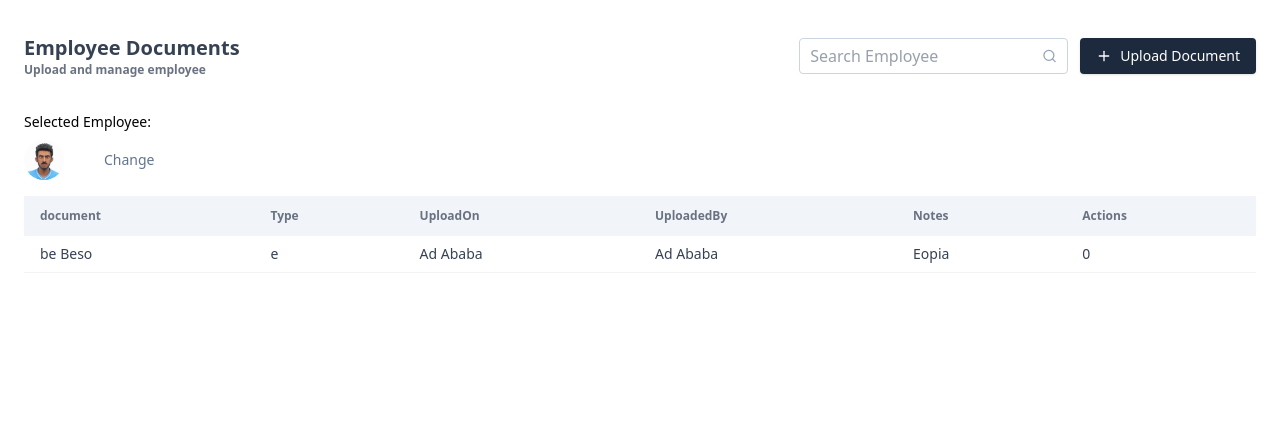
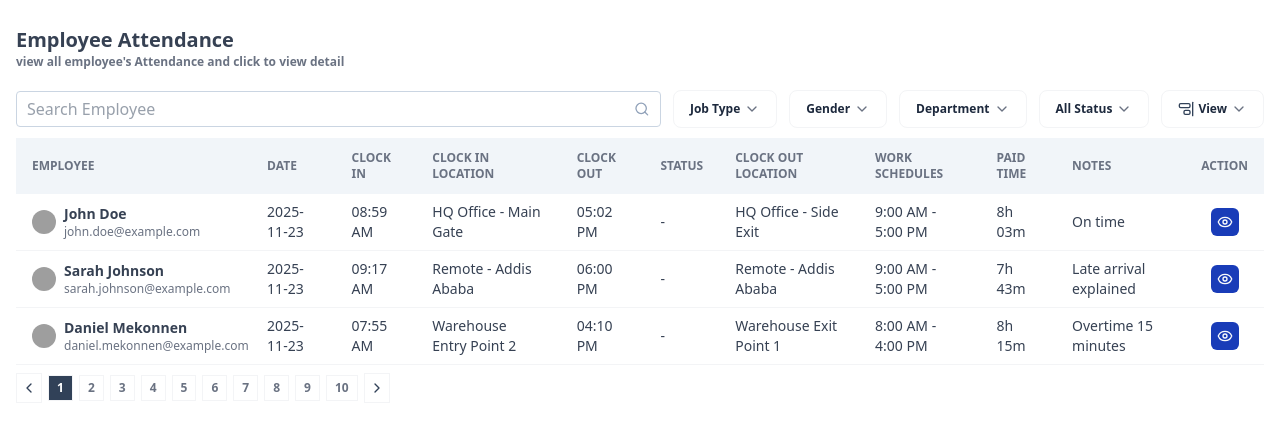
Before and after one commit to HR-and-Payroll-MS/hr_payroll_front, a React app: page / in a window 1280 px wide. Shown: the top 438 px of the page. Built offline with nearby package versions, Linux system fonts and the light colour scheme; grey boxes are pictures that could not be loaded; the HTML template or start-up script is replaced by a standard one.

Commit message:
working on the attendance page

```diff
--- a/src/App.jsx
+++ b/src/App.jsx
@@ -49,7 +49,8 @@ function App() {
   const router = createBrowserRouter(
     createRoutesFromElements(
       <>
-       <Route path="/" element={<UploadDocuments/>}/>
+       <Route path="/" element={<EmployeeAttendanceList/>}/>
+       {/* <Route path="/" element={<EmployeeDirectory/>}/> */}
       </>
     )
   );
--- a/src/Components/Drawer.jsx
+++ b/src/Components/Drawer.jsx
@@ -15,7 +15,7 @@ export default function Drawer({ isOpen, onClose, children, width = "w-1/2" }) {
         >
           {/* Drawer content max-w-lg*/}
           <motion.div
-            className={`relative bg-white dark:bg-slate-800 h-full ${width}  p-6 shadow-2xl`}
+            className={`relative bg-white dark:bg-slate-800 h-full ${width}  p-6 shadow-xl`}
             initial={{ x: "100%" }}
             animate={{ x: 0 }}
             exit={{ x: "100%" }}
--- a/src/Components/FileDrawer.jsx
+++ b/src/Components/FileDrawer.jsx
@@ -2,7 +2,7 @@ import React, { useEffect, useState } from 'react'
 import Drawer from './Drawer'
 import Modal from './Modal'
 
-function FileDrawer({ isModalOpen, closeModal ,children }) {
+function FileDrawer({ isModalOpen, closeModal ,children ,transparency,className="" ,width="w-1/2"}) {
       const [isDrawerOpen , setDrawerOpen]=useState(true)
       const close = () => {
         setDrawerOpen(false)
@@ -15,8 +15,8 @@ function FileDrawer({ isModalOpen, closeModal ,children }) {
         setTimeout(()=>{setDrawerOpen(true)},400)
       },[])
   return (
-    <Modal location='center' isOpen={isModalOpen} >
-      <Drawer isOpen={isDrawerOpen} onClose={() => close()}>
+    <Modal location='center' isOpen={isModalOpen} transparency={transparency} className={className} >
+      <Drawer width={width} isOpen={isDrawerOpen} onClose={() => close()}>
         {children}
       </Drawer>
     </Modal>
--- a/src/Components/Modal.jsx
+++ b/src/Components/Modal.jsx
@@ -1,13 +1,13 @@
 import React from 'react'
 import { createPortal } from 'react-dom'
 import { useTheme } from '../Context/ThemeContext';
-function Modal({children ,isOpen,location="left"})
+function Modal({children ,isOpen,location="left",className="",transparency="bg-slate-900/30 dark:bg-slate-900/30"})
 {
    const {theme} = useTheme();
    const Location=location==="left"?"justify-start":location==="right"?"justify-end":"justify-center";
    if(!isOpen) return null;
     return createPortal (
-        <div className= {`bg-gray-900/50 ${theme} dark:bg-slate-950/80 flex z-50 w-screen h-screen ${Location} items-center absolute top-0     `}>
+        <div className= {`${theme} ${transparency} flex z-50 w-screen h-screen ${Location} ${className} items-center absolute top-0     `}>
             {children}
         </div>,document.body
     )
--- a/src/Components/Table.jsx
+++ b/src/Components/Table.jsx
@@ -4,9 +4,10 @@ import { useFormattedTableData } from "../utils/useFormattedTableData";
 import { usePagination } from "../Hooks/usePagination";
 import { Pagination } from "./Pagination";
 import ThreeDots from "../animations/ThreeDots";
+import TableStructures from "./TableStructures";
 
 
-function Table({ Data,URL, Structure, ke ,title=[], onRowClick,totPage=1}) {
+function Table({ Data,URL, Structure, ke,clickable=false ,title=[], onRowClick,totPage=1}) {
   // const navigate = useNavigate();
   console.log(URL||"")
   const { data, page,setPage, totalPages, loading } = usePagination(URL,10,Data?Data:[],totPage)
@@ -24,54 +25,55 @@ function Table({ Data,URL, Structure, ke ,title=[], onRowClick,totPage=1}) {
   }
   const bodyStructure = Structure;
 
-  const tableStructure = (id, item) => {
-    // (console.log("id ------>",id,"item------------->",item))
-    switch (id) {
-      case 1:
-        return (
-          <div className="flex w-full justify-between dark:text-slate-300 items-center">
-            <p className="font-normal">{item[0]||"-"}</p>
-          </div>
-        );
+  // const tableStructure = (id, item) => {
+  //   // (console.log("id ------>",id,"item------------->",item))
+  //   switch (id) {
+  //     case 1:
+  //       return (
+  //         <div className="flex w-full justify-between dark:text-slate-300 items-center">
+  //           <p className="font-normal">{item[0]||"-"}</p>
+  //         </div>
+  //       );
 
-      case 3:
-        return (
-          <div className="flex w-full justify-start items-center gap-2">
-            <img
-              className="h-6 w-6 rounded-full"
-              src={item[0] || "/pic/download (48).png"}
-              alt=""
-            />
-            <div className="flex flex-col items-start">
-              <p className="font-semibold text-gray-700 dark:text-slate-200 text-sm">
-                {item[1]}
-              </p>
-              <p className="font-normal text-gray-500 dark:text-slate-400 text-xs">
-                {item[2]}
-              </p>
-            </div>
-          </div>
-        );
-      case 11:
-        return (
-          <div className="flex w-full justify-start items-center">
-            <p className="font-semibold text-gray-500 text-xs dark:text-slate-100">
-              {item[0] || "Header"}
-            </p>
-          </div>
-        );
+  //     case 3:
+  //       return (
+  //         <div className="flex w-full justify-start items-center gap-2">
+  //           <img
+  //             className="h-6 w-6 rounded-full"
+  //             src={item[0] || "/pic/download (48).png"}
+  //             alt=""
+  //           />
+  //           <div className="flex flex-col items-start">
+  //             <p className="font-semibold text-gray-700 dark:text-slate-200 text-sm">
+  //               {item[1]}
+  //             </p>
+  //             <p className="font-normal text-gray-500 dark:text-slate-400 text-xs">
+  //               {item[2]}
+  //             </p>
+  //           </div>
+  //         </div>
+  //       );
+  //     case 11:
+  //       return (
+  //         <div className="flex w-full justify-start items-center">
+  //           <p className="font-semibold text-gray-500 text-xs dark:text-slate-100">
+  //             {item[0] || "Header"}
+  //           </p>
+  //         </div>
+  //       );
 
 
-      default:
-        return <p>hy</p>;
-    }
-  };
+  //     default:
+  //       return <p>hy</p>;
+  //   }
+  // };
   const table_header = (
       <thead className="bg-slate-100 sticky top-0 dark:bg-slate-700 rounded-xl">
          <tr>
            {title.map((id, i) => (
             <th key={i} className="px-4 py-3 text-left">
-               {tableStructure(11,[id])}
+               {/* {tableStructure(11,[id])} */}
+               <TableStructures id={11} item={[id]}/>
              </th>
           ))}
         </tr>
@@ -94,9 +96,11 @@ function Table({ Data,URL, Structure, ke ,title=[], onRowClick,totPage=1}) {
   <tbody>
   {structuredData.map((i, index) => (
     <tr
-        onClick={() => handleRowClick(i.at(-1),index)}
-        key={ index}
-        className="hover:bg-slate-50 dark:hover:bg-slate-700 font-semibold text-sm text-gray-700"
+      key={index}
+      {...(clickable && {
+        onClick: () => handleRowClick(i.at(-1), index),
+      })}
+      className={`${clickable ? "cursor-pointer" : ""} hover:bg-slate-50 dark:hover:bg-slate-700 font-semibold text-sm text-gray-700 `}
     >
       {i.map((j, jndex) =>
         jndex !== i.length - 1 && (
@@ -104,14 +108,14 @@ function Table({ Data,URL, Structure, ke ,title=[], onRowClick,totPage=1}) {
             key={jndex}
             className="border-b border-gray-100 dark:border-gray-600 px-4 py-2"
           >
-      {tableStructure(bodyStructure[jndex], j)}
+            <TableStructures id={bodyStructure[jndex]} item={j} />
           </td>
         )
       )}
-
     </tr>
   ))}
 </tbody>
+
 ) : (
   <tbody>
     <tr>
--- /dev/null
+++ b/src/Components/TableStructures.jsx
@@ -0,0 +1,66 @@
+import React, { useState } from 'react'
+import Icon from './Icon';
+import FileDrawer from './FileDrawer';
+import Drawer from './Drawer';
+import AttendanceCorrectionPage from '../Pages/HR_Manager/Attendance/AttendanceCorrectionPage';
+
+function TableStructures({id, item}) {
+
+  const [isModalOpen,closeModal] =useState(false);
+    // (console.log("id ------>",id,"item------------->",item))
+    switch (id) {
+      case 1:
+        return (
+          <div className="flex w-full justify-between dark:text-slate-300 items-center">
+            <p className="font-normal">{item[0]||"-"}</p>
+          </div>
+        );
+
+      case 3:
+        return (
+          <div className="flex w-full justify-start items-center gap-2">
+            <img
+              className="h-6 w-6 rounded-full"
+              src={item[0] || "/pic/download (48).png"}
+              alt=""
+            />
+            <div className="flex flex-col items-start">
+              <p className="font-semibold text-gray-700 dark:text-slate-200 text-sm">
+                {item[1]}
+              </p>
+              <p className="font-normal text-gray-500 dark:text-slate-400 text-xs">
+                {item[2]}
+              </p>
+            </div>
+          </div>
+        );
+      case 11:
+        return (
+          <div className="flex w-full justify-start items-center">
+            <p className="font-semibold text-gray-500 text-xs dark:text-slate-100">
+              {item[0] || "Header"}
+            </p>
+          </div>
+        );
+      case 61:
+        return(
+            <div className="flex w-full justify-center gap-1.5 items-center ">
+                            <div onClick={()=>closeModal(true)} className="p-1.5 bg-blue-800 rounded-md hover:bg-slate-900 hover:cursor-pointer">
+                                <Icon name={"Eye"} className="text-slate-50 h-4 w-4"/>
+                                <FileDrawer transparency={"bg-slate-900/30 dark:bg-slate-900/20"} width='w-1/2' isModalOpen={isModalOpen} closeModal={closeModal}>
+                                         <AttendanceCorrectionPage/>
+
+                                </FileDrawer>
+                                {/* <Drawer width='w-1/3' isOpen={[]}/> */}
+                            </div>
+
+                    </div>
+        );
+
+
+      default:
+        return <p>-</p>;
+    }
+  };
+
+export default TableStructures
--- /dev/null
+++ b/src/Pages/HR_Manager/Attendance/AttendanceCorrectionPage.jsx
@@ -0,0 +1,129 @@
+import React, { useState, useEffect } from "react";
+import Icon from "../../../Components/Icon";
+import ThreeDots from "../../../animations/ThreeDots";
+import { RenderFields } from "../../../utils/RenderFields";
+
+export default function AttendanceCorrectionPage({ employeeAttendance }) {
+  const [data, setData] = useState(null);
+  const [originalData, setOriginalData] = useState(null);
+  const [loading, setLoading] = useState(true);
+
+  const [editMode, setEditMode] = useState({
+    attendance: false,
+  });
+    const dummyAttendance = {
+  employee: {
+    name: "John Doe",
+    email: "john.doe@example.com",
+    pic: "https://randomuser.me/api/portraits/men/32.jpg"
+  },
+  attendance: {
+    date: "2025-11-23",
+    clockIn: "08:59 AM",
+    clockInLocation: "HQ Office - Main Gate",
+    clockOut: "05:02 PM",
+    clockOutLocation: "HQ Office - Side Exit",
+    workSchedules: "9:00 AM - 5:00 PM",
+    paidTime: "8h 03m",
+    notes: "On time"
+  }
+};
+
+  // Load static props (simulate backend)
+  useEffect(() => {
+
+    setTimeout(() => {
+      setData(dummyAttendance);
+      setOriginalData(dummyAttendance);
+      setLoading(false);
+    }, 600); // simulating loading
+  }, [employeeAttendance]);
+
+  if (loading)
+    return (
+      <div className="flex justify-center items-center h-40">
+        <ThreeDots />
+      </div>
+    );
+
+  if (!data)
+    return (
+      <div className="text-gray-500 text-center p-4">
+        No Attendance Data Found
+      </div>
+    );
+
+  const toggleEdit = () => {
+    setEditMode((prev) => ({ attendance: !prev.attendance }));
+  };
+
+  const handleInputChange = (section, field, value) => {
+    setData((prev) => ({
+      ...prev,
+      [section]: { ...prev[section], [field]: value },
+    }));
+  };
+
+  const handleSave = () => {
+    setOriginalData(data); // only local save for now
+    setEditMode({ attendance: false });
+  };
+
+  const handleCancel = () => {
+    setData(originalData);
+    setEditMode({ attendance: false });
+  };
+
+  return (
+    <div className="bg-white rounded-md w-full  p-4 flex flex-col gap-6">
+
+      {/* -------------------- TOP - Employee Info -------------------- */}
+      <div className="flex flex-col items-center gap-2">
+        <img
+          className="w-20 h-20 rounded-full object-cover"
+          src={data.employee.pic}
+          alt="Profile"
+        />
+        <p className="font-bold text-gray-700 text-lg">{data.employee.name}</p>
+        <p className="text-sm text-gray-500">{data.employee.email}</p>
+      </div><hr className="border-gray-200" />
+
+      {/* -------------------- Attendance Area -------------------- */}
+      <div className="flex justify-between items-center">
+        <h2 className="font-bold text-gray-700 text-md">Attendance Details</h2>
+
+        {!editMode.attendance ? (
+          <button
+            onClick={toggleEdit}
+            className="bg-blue-600 text-white px-4 py-1 rounded-md text-sm"
+          >
+            Edit
+          </button>
+        ) : (
+          <div className="flex gap-2">
+            <button
+              onClick={handleSave}
+              className="bg-green-600 text-white px-4 py-1 rounded-md text-sm"
+            >
+              Save
+            </button>
+            <button
+              onClick={handleCancel}
+              className="bg-gray-300 text-gray-700 px-4 py-1 rounded-md text-sm"
+            >
+              Cancel
+            </button>
+          </div>
+        )}
+      </div>
+
+      {/* ------- Render Attendance Fields using YOUR Component ------- */}
+      <RenderFields
+        handleInputChange={handleInputChange}
+        sectionKey="attendance"
+        sectionData={data.attendance}
+        editMode={editMode}
+      />
+    </div>
+  );
+}
--- a/src/Pages/HR_Manager/Attendance/EmployeeAttendanceList.jsx
+++ b/src/Pages/HR_Manager/Attendance/EmployeeAttendanceList.jsx
@@ -1,4 +1,4 @@
-import React, { useEffect } from 'react'
+import React, { useEffect ,useState} from 'react'
 import Attendance from '../Attendance'
 import TeamAttendance from '../TeamAttendance'
 import Table from '../../../Components/Table'
@@ -23,26 +23,99 @@ const onRowClick=(id)=>{
     navigate(`/hr_dashboard/Employee_Attendance/${id}`, {state: id})
         console.log(id)
 }
-const structure=[3,1,1,1,1,1,1,1,1,1];
+const structure=[3,1,1,1,1,1,1,1,1,1,61];
 
 const ke2=[
-  ["profile_photo", "full_name", "email"],
+  [ "employee_pic", "employee_name","employee_email",],
   ["date"],
-  ["clock_in"],
-  ["Clock_in_Location"],
-  ["Clock_out"],
+  ["clockIn"],
+  ["clockInLocation"],
+  ["clockOut"],
   ["status"],
-  ["clock_out_location"],
-  ["work_schedule_hours"],
-  ["paid_time"],
+  ["clockOutLocation"],
+  ["workSchedules"],
+  ["paidTime"],
   ["notes"],
+  ["view"],
 ]
-const title=['EMPLOYEE','DATE','CLOCK IN','CLOCK IN LOCATION','CLOCK OUT','CLOCK OUT LOCATION','WORK SCHEDULES','PAID TIME','NOTES']
+const attendanceData = [
+  {
+    employee: {
+      name: "John Doe",
+      email: "john.doe@example.com",
+      pic: "https://randomuser.me/api/portraits/men/32.jpg"
+    },
+    date: "2025-11-23",
+    clockIn: "08:59 AM",
+    clockInLocation: "HQ Office - Main Gate",
+    clockOut: "05:02 PM",
+    clockOutLocation: "HQ Office - Side Exit",
+    workSchedules: "9:00 AM - 5:00 PM",
+    paidTime: "8h 03m",
+    notes: "On time",
+    view:"as"
+  },
+  {
+    employee: {
+      name: "Sarah Johnson",
+      email: "sarah.johnson@example.com",
+      pic: "https://randomuser.me/api/portraits/women/45.jpg"
+    },
+    date: "2025-11-23",
+    clockIn: "09:17 AM",
+    clockInLocation: "Remote - Addis Ababa",
+    clockOut: "06:00 PM",
+    clockOutLocation: "Remote - Addis Ababa",
+    workSchedules: "9:00 AM - 5:00 PM",
+    paidTime: "7h 43m",
+    notes: "Late arrival explained"
+  },
+  {
+    employee: {
+      name: "Daniel Mekonnen",
+      email: "daniel.mekonnen@example.com",
+      pic: "https://randomuser.me/api/portraits/men/83.jpg"
+    },
+    date: "2025-11-23",
+    clockIn: "07:55 AM",
+    clockInLocation: "Warehouse Entry Point 2",
+    clockOut: "04:10 PM",
+    clockOutLocation: "Warehouse Exit Point 1",
+    workSchedules: "8:00 AM - 4:00 PM",
+    paidTime: "8h 15m",
+    notes: "Overtime 15 minutes"
+  }
+];
+
+const [filters, setFilters] = useState({});
+
+    function updateFilter(obj){
+        const key = Object.keys(obj)[0];
+        const value = obj[key]
+        setFilters(prev =>{
+            if(value == null || value === "" ){
+                const {[key]:removed, ...rest}=prev;
+                return rest;
+            }
+            return {...prev,[key]:value};
+        });
+    }
+
+const queryString = new URLSearchParams(
+        Object.entries(filters).filter(([k,v]) => v && v !== "")
+      ).toString();
+
+      const dynamicURL = queryString ? `/employees/?${queryString}` : "/employees/";
+      console.log("Dynamic URL:", dynamicURL);
+const title=['EMPLOYEE','DATE','CLOCK IN','CLOCK IN LOCATION','CLOCK OUT','STATUS','CLOCK OUT LOCATION','WORK SCHEDULES','PAID TIME','NOTES',"ACTION"]
     return (
     <div className='p-4 flex flex-col h-full'>
         <Header Title={"Employee Attendance"} subTitle={"view all employee's Attendance and click to view detail "}/>
-        <SearchStatus/>
-        <Table URL={"/attendances/"} Data={[]}  title={title} Structure={structure} ke={ke2} onRowClick={onRowClick} totPage={10}/>
+        <SearchStatus onFiltersChange={updateFilter} />
+        {/* <Table URL={"/attendances/"} Data={[]}  title={title} Structure={structure} ke={ke2} onRowClick={onRowClick} totPage={10}/> */}
+
+        {/* <Table Data={attendanceData} URL={dynamicURL} title={title} Structure={structure} ke={ke2} onRowClick={onRowClick} totPage={10} /> */}
+        <Table Data={attendanceData} title={title} Structure={structure} ke={ke2} onRowClick={onRowClick} totPage={10} />
     </div>
   )
 }
```
Lines whose indentation alone changed are shown as unchanged.
